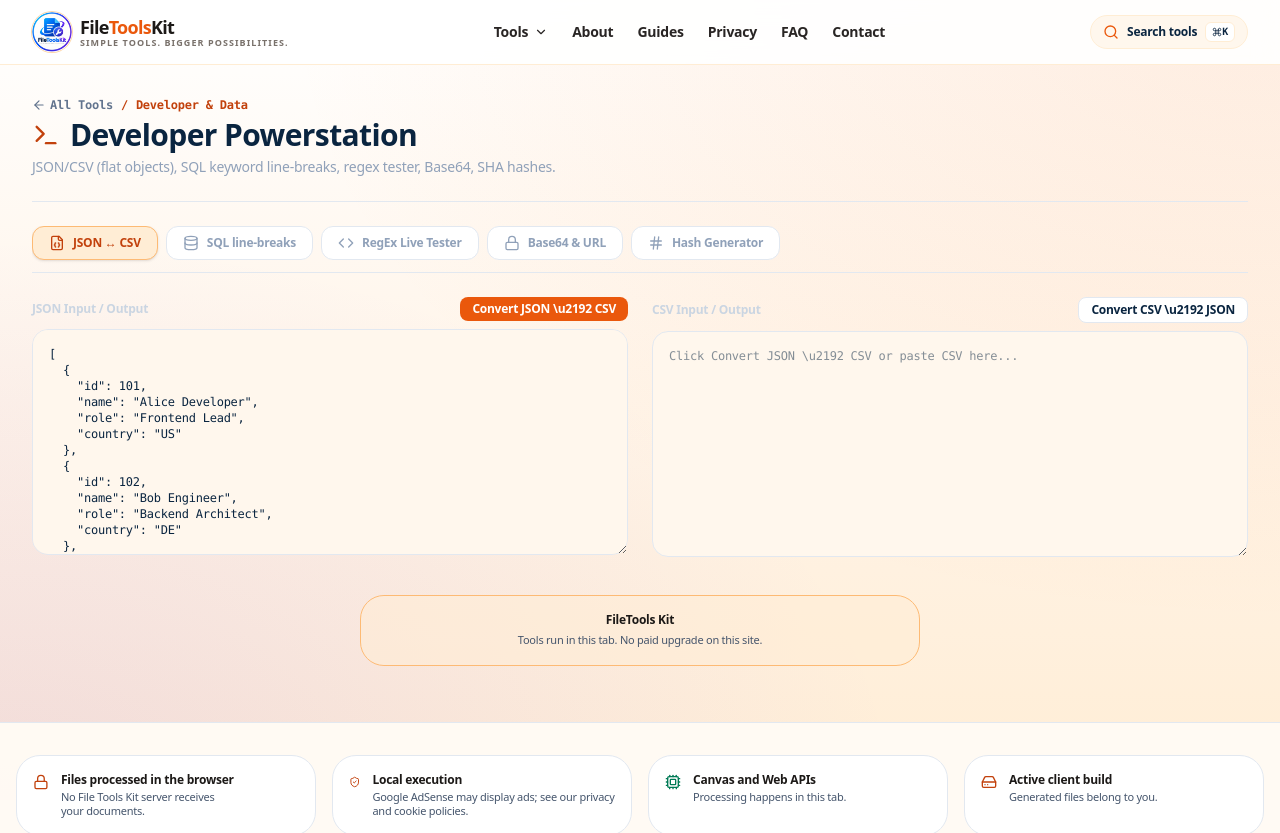
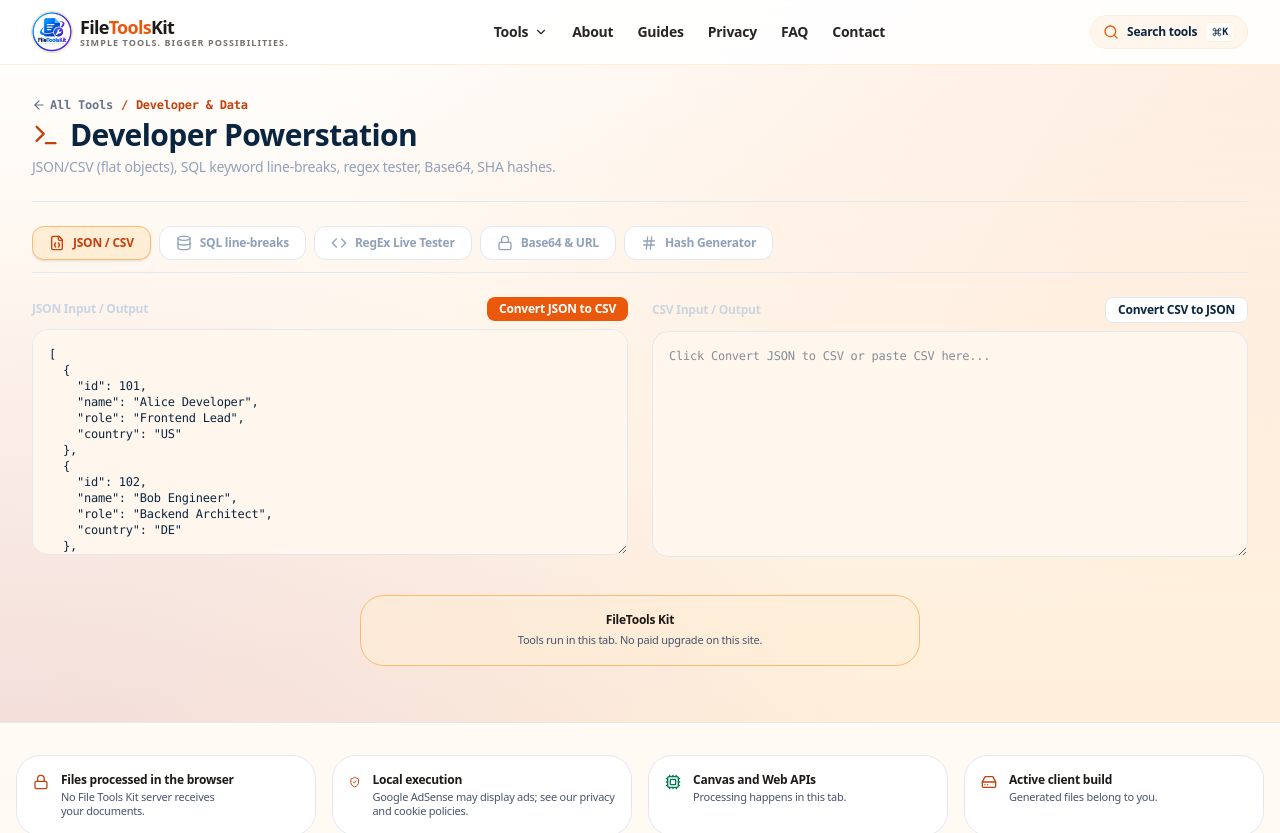
Before and after one commit to Sourendas/OmniCraft-Studio, a React (Vite) app: page /dev-tools in a window 1280 px wide. Shown: the top 833 px of the page. Built offline with nearby package versions, Linux system fonts and the light colour scheme.

Commit message:
Fix Dev Tools button labels (use plain to/from, not unicode escapes)

```diff
--- a/src/pages/tools/DevToolsPage.tsx
+++ b/src/pages/tools/DevToolsPage.tsx
@@ -182,7 +182,7 @@ export const DevToolsPage: React.FC = () => {
 
       <div className="my-6 flex items-center gap-2 border-b border-slate-200 pb-3 overflow-x-auto scrollbar-none">
         {[
-          { id: 'json-csv' as const, label: 'JSON \u2194 CSV', icon: FileJson },
+          { id: 'json-csv' as const, label: 'JSON / CSV', icon: FileJson },
           { id: 'sql' as const, label: 'SQL line-breaks', icon: Database },
           { id: 'regex' as const, label: 'RegEx Live Tester', icon: Code },
           { id: 'base64' as const, label: 'Base64 & URL', icon: Lock },
@@ -217,16 +217,16 @@ export const DevToolsPage: React.FC = () => {
             <div className="space-y-2">
               <div className="flex items-center justify-between text-xs text-slate-300">
                 <span className="font-bold">JSON Input / Output</span>
-                <button onClick={convertJsonToCsv} className="px-3 py-1 rounded-lg bg-[#EA580C] hover:bg-[#F97316] text-white font-bold text-xs">Convert JSON \u2192 CSV</button>
+                <button onClick={convertJsonToCsv} className="px-3 py-1 rounded-lg bg-[#EA580C] hover:bg-[#F97316] text-white font-bold text-xs">Convert JSON to CSV</button>
               </div>
               <textarea rows={12} value={jsonInput} onChange={(e) => setJsonInput(e.target.value)} className="w-full p-4 rounded-2xl bg-[#FFF7ED] border border-slate-200 text-xs text-[#0A2540] font-mono focus:border-[#EA580C] focus:outline-none" />
             </div>
             <div className="space-y-2">
               <div className="flex items-center justify-between text-xs text-slate-300">
                 <span className="font-bold">CSV Input / Output</span>
-                <button onClick={convertCsvToJson} className="px-3 py-1 rounded-lg bg-white hover:bg-slate-50 text-[#0A2540] font-bold text-xs border border-slate-200">Convert CSV \u2192 JSON</button>
+                <button onClick={convertCsvToJson} className="px-3 py-1 rounded-lg bg-white hover:bg-slate-50 text-[#0A2540] font-bold text-xs border border-slate-200">Convert CSV to JSON</button>
               </div>
-              <textarea rows={12} value={csvOutput} onChange={(e) => setCsvOutput(e.target.value)} placeholder="Click Convert JSON \u2192 CSV or paste CSV here..." className="w-full p-4 rounded-2xl bg-[#FFF7ED] border border-slate-200 text-xs text-[#0A2540] font-mono focus:border-[#EA580C] focus:outline-none" />
+              <textarea rows={12} value={csvOutput} onChange={(e) => setCsvOutput(e.target.value)} placeholder="Click Convert JSON to CSV or paste CSV here..." className="w-full p-4 rounded-2xl bg-[#FFF7ED] border border-slate-200 text-xs text-[#0A2540] font-mono focus:border-[#EA580C] focus:outline-none" />
             </div>
           </div>
         </div>
@@ -293,14 +293,14 @@ export const DevToolsPage: React.FC = () => {
           <div className="space-y-2">
             <div className="flex items-center justify-between text-xs text-slate-300">
               <span className="font-bold">Decoded Plain Text</span>
-              <button onClick={handleBase64Encode} className="px-3 py-1 rounded-lg bg-[#EA580C] hover:bg-[#F97316] text-white font-bold text-xs">Encode to Base64 \u2192</button>
+              <button onClick={handleBase64Encode} className="px-3 py-1 rounded-lg bg-[#EA580C] hover:bg-[#F97316] text-white font-bold text-xs">Encode to Base64</button>
             </div>
             <textarea rows={8} value={base64Text} onChange={(e) => setBase64Text(e.target.value)} className="w-full p-4 rounded-2xl bg-[#FFF7ED] border border-slate-200 text-xs text-[#0A2540] font-mono" />
           </div>
           <div className="space-y-2">
             <div className="flex items-center justify-between text-xs text-slate-300">
               <span className="font-bold">Base64 Encoded Output</span>
-              <button onClick={handleBase64Decode} className="px-3 py-1 rounded-lg bg-white hover:bg-slate-50 text-[#0A2540] font-bold text-xs border border-slate-200">\u2190 Decode from Base64</button>
+              <button onClick={handleBase64Decode} className="px-3 py-1 rounded-lg bg-white hover:bg-slate-50 text-[#0A2540] font-bold text-xs border border-slate-200">Decode from Base64</button>
             </div>
             <textarea rows={8} value={base64Encoded} onChange={(e) => setBase64Encoded(e.target.value)} placeholder="Base64 output..." className="w-full p-4 rounded-2xl bg-[#FFF7ED] border border-slate-200 text-xs text-[#C2410C] font-mono" />
           </div>
```
